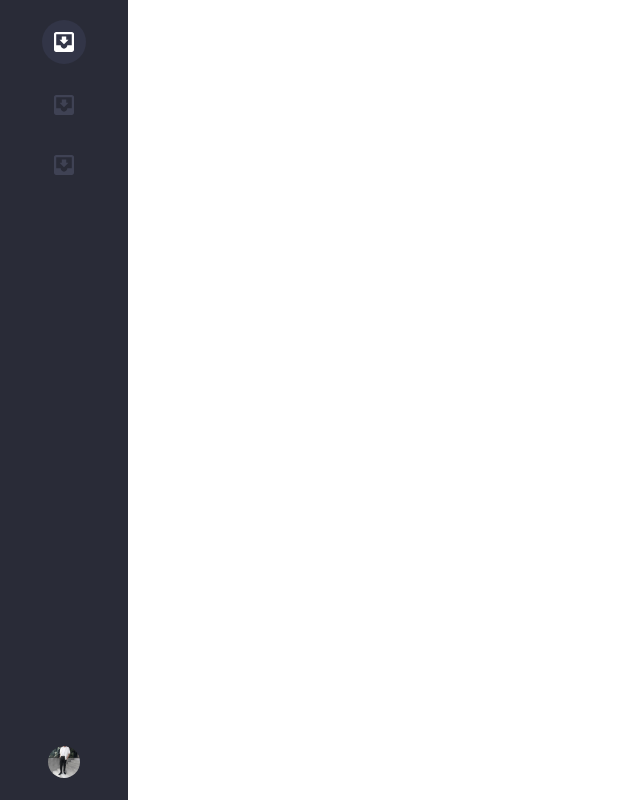
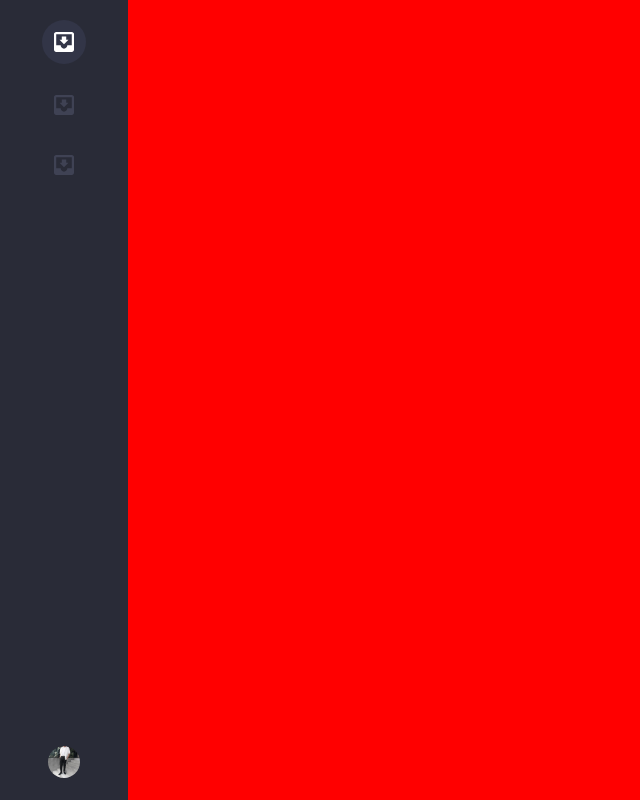
Before and after one commit to josephlalley1/project-electron, a website: page index.html in a window 1280 px wide. Shown: the whole page, without its empty margins (0-640 px from the left). Drawn offline with nearby package versions, Linux system fonts and the light colour scheme.

Commit message:
frequent changes

```diff
--- a/index.html
+++ b/index.html
@@ -15,6 +15,9 @@
       <img src="side-icon-deselected.svg" class="side-icon2" alt="">
       <img src="profile-pic2.jpg" class="profile-pic" alt="">
     </div>
+    <div class="main-content">
+
+    </div>
 
 
   </body>
--- a/style.css
+++ b/style.css
@@ -55,3 +55,11 @@
   margin: 0 auto;
   margin-top: 20px;
 }
+
+.main-content {
+  background-color: red;
+  height: 100%;
+  right: 0;
+  width: 90%;
+  position: absolute;
+}
```
Also changed, not shown: logo.svg (added).
